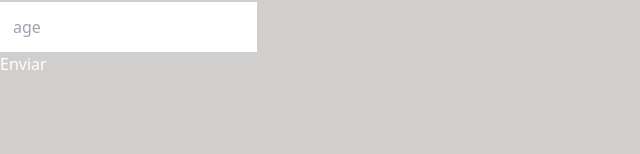
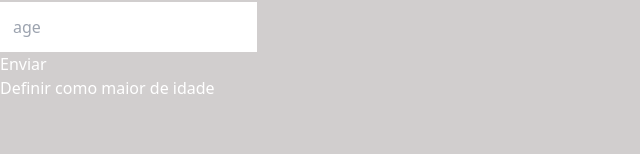
Before and after one commit to Diones25/react-b7web, a React (Vite) app: page / in a window 1280 px wide. Shown: the part 146-300 px from the top of the page, without its empty margins (0-640 px from the left). Built offline with nearby package versions, Linux system fonts and the light colour scheme.

Commit message:
Definindo valor dinamicamente

```diff
--- a/src/App.tsx
+++ b/src/App.tsx
@@ -6,6 +6,7 @@ const Page = () => {
   const {
     control,
     handleSubmit,
+    setValue
   } = useForm<SignUpForm>();
 
   const handleFormSubmit: SubmitHandler<SignUpForm> = (data) => {
@@ -37,6 +38,8 @@ const Page = () => {
           <input type="submit" value="Enviar" />
 
         </form>
+
+        <button onClick={() => setValue('age', 18)}>Definir como maior de idade</button>
       </div>
     </>
   )
```
